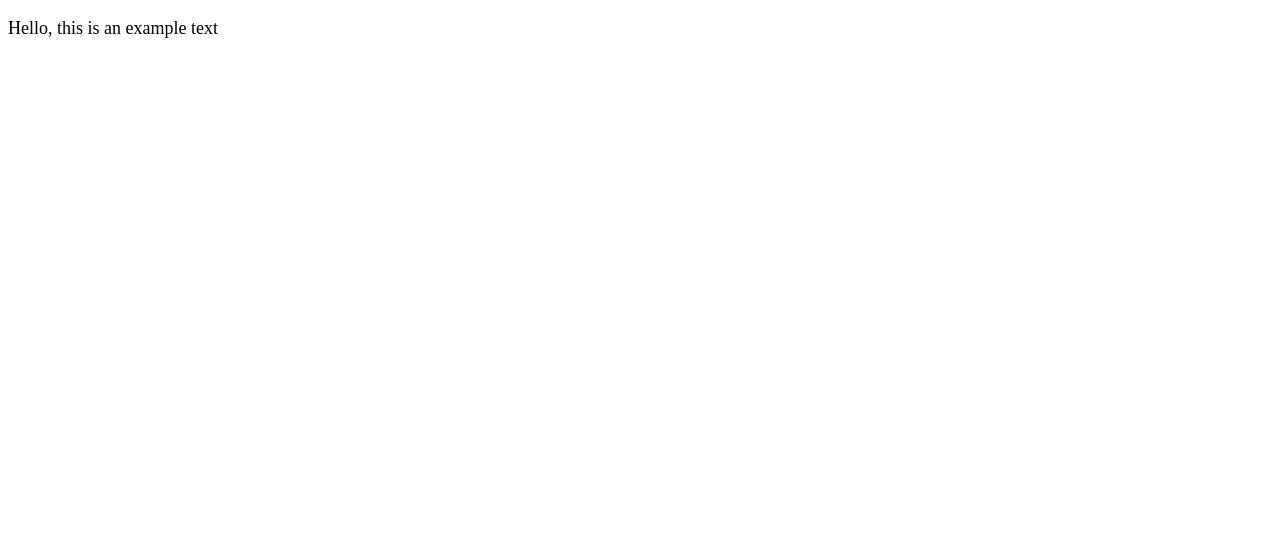
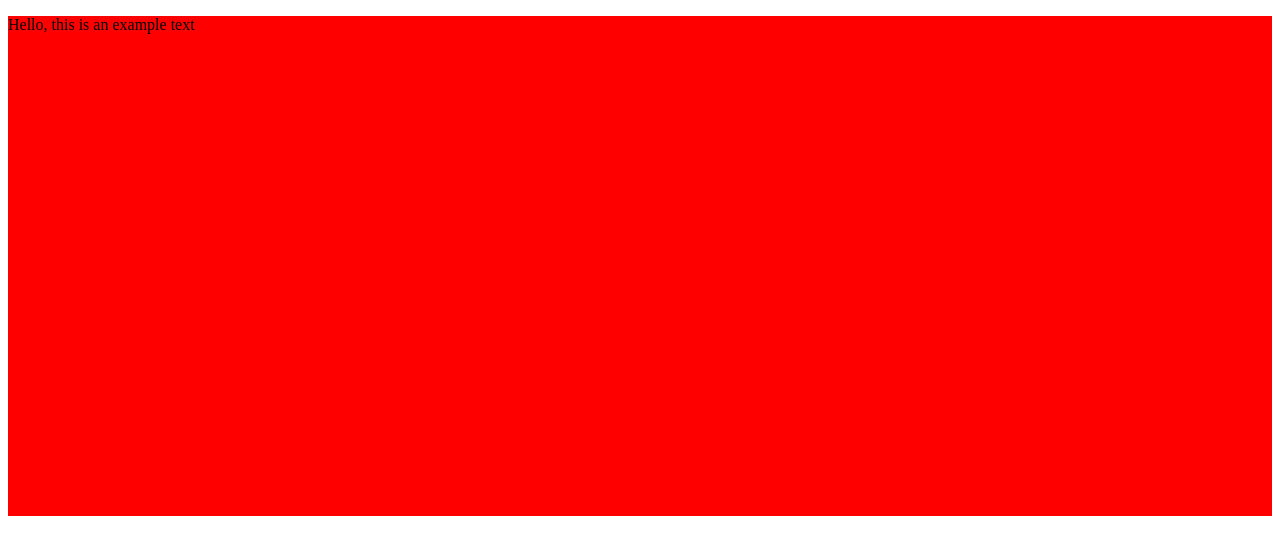
Before and after one commit to cblack1994/HTML-CSS-Definitivo, a plain HTML site: page CSS/medidas.html in a window 1280 px wide. Drawn offline with Linux system fonts and the light colour scheme.

Commit message:
Medida relativa

```diff
--- a/CSS/style7.css
+++ b/CSS/style7.css
@@ -1,4 +1,11 @@
+main
+{
+    background-color: red;
+    width: 100%;
+    height: 500px;
+}
+
 p
 {
-    font-size: 18px;
+    font-size: 16px;
 }
```
